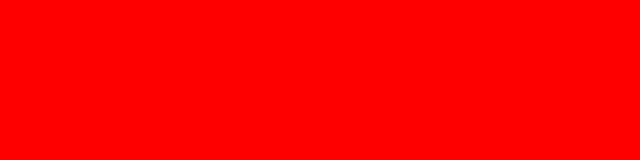
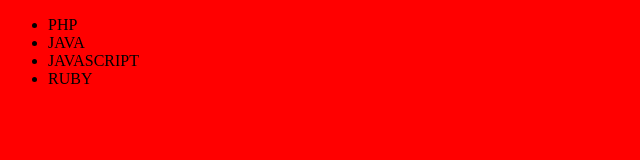
Before and after one commit to ljavierrodriguez/proyecto-git-ftx, a plain HTML site: page index.html in a window 1280 px wide. Shown: the whole page, without its empty margins (0-640 px from the left). Drawn offline with Linux system fonts and the light colour scheme.

Commit message:
Listados de Lenguajes

```diff
--- a/index.html
+++ b/index.html
@@ -10,7 +10,12 @@
 </head>
 
 <body>
-
+    <ul>
+        <li>PHP</li>
+        <li>JAVA</li>
+        <li>JAVASCRIPT</li>
+        <li>RUBY</li>
+    </ul>
 </body>
 
 </html>
```
